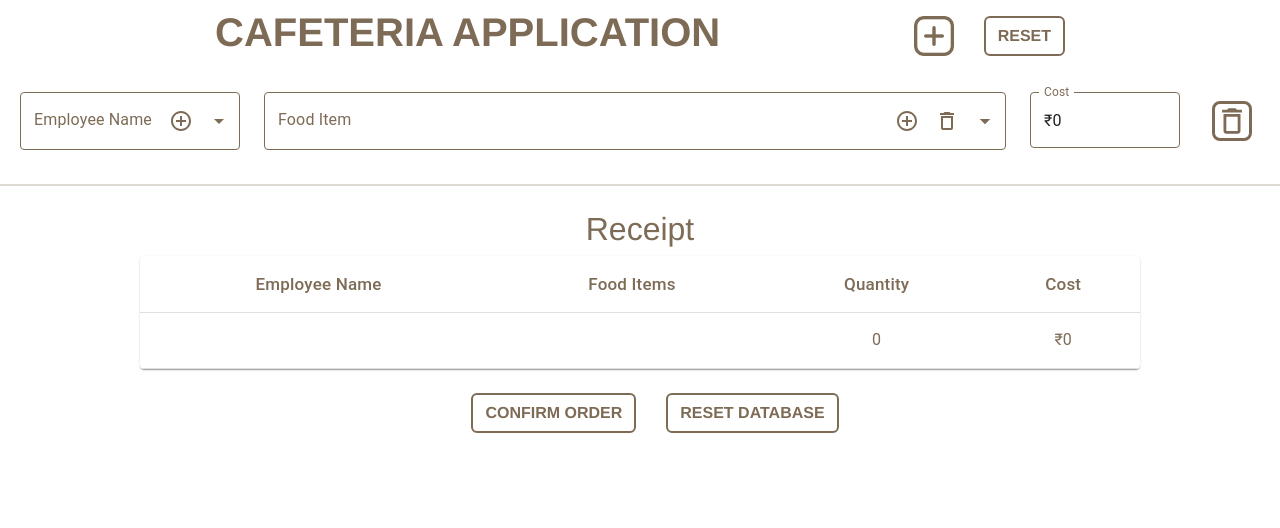
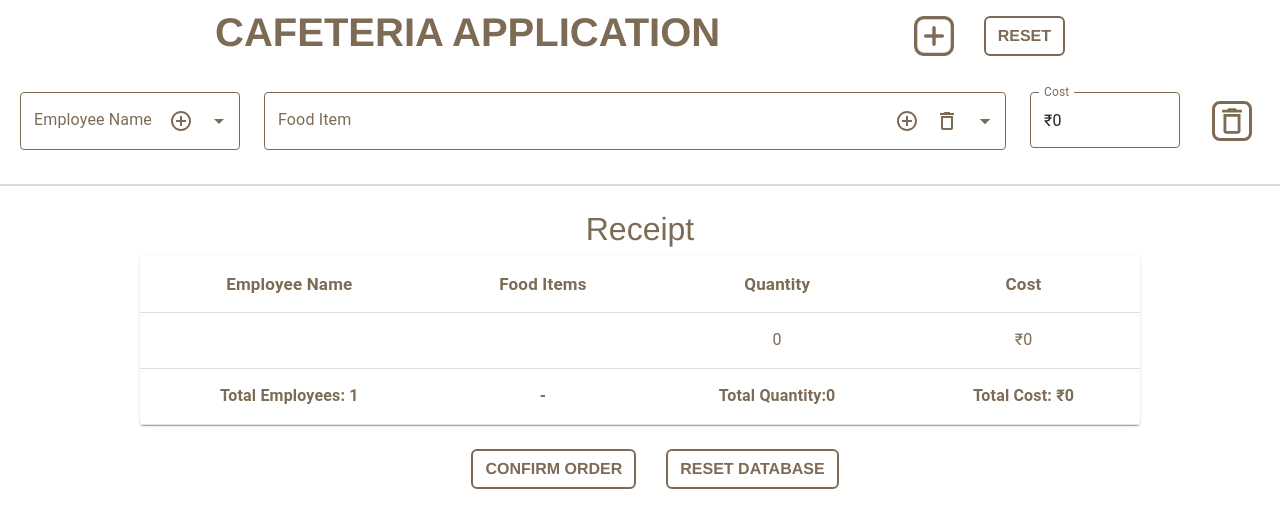
Before and after one commit to mayumithapa/CafeteriaApp, a React (Create React App) app in the folder cafeteria-application/: page / in a window 1280 px wide. Shown: the top 528 px of the page. Built offline with nearby package versions, Linux system fonts and the light colour scheme.

Commit message:
changes done

```diff
--- a/cafeteria-application/src/App.js
+++ b/cafeteria-application/src/App.js
@@ -1,17 +1,25 @@
-import React, { useState } from "react";
+import React, { useState, useEffect } from 'react';
 import Dropdown from "./Dropdown";
 import Navbar from "./Navbar";
 import Add from "./Add";
 import Receipt from "./Receipt";
 
 function App() {
-  const [forms, setForms] = useState([{id:0}]);
+  const [forms, setForms] = useState([{ id: 0 }]);
   const [nextId, setNextId] = useState(1);
-  const [open, setOpen] = useState(false); //for dialogue box
-  const [addType, setAddType] = useState(""); // for dialogue box type
-  const [emp, setEmp] = useState([]); // emp array
+  const [open, setOpen] = useState(false);
+  const [addType, setAddType] = useState("");
+  const [emp, setEmp] = useState([]);
   const [lunch, setLunch] = useState([]);
   const [selectedData, setSelectedData] = useState([]);
+
+  useEffect(() => {
+    const storedEmployees = JSON.parse(localStorage.getItem('employees')) || [];
+    const storedFoodItems = JSON.parse(localStorage.getItem('foodItems')) || [];
+
+    setEmp(storedEmployees);
+    setLunch(storedFoodItems);
+  }, []);
 
   const updateSelectedData = (id, employee, foodItems, totalCost) => {
     const updatedData = [...selectedData];
@@ -23,8 +31,9 @@ function App() {
       updatedData.push({ id, employee, foodItems, totalCost });
     }
 
-    setSelectedData(updatedData);// i need to read this function
+    setSelectedData(updatedData);
   };
+
   const handleAddClick = () => {
     setForms([{ id: nextId }, ...forms]);
     setNextId(nextId + 1);
@@ -32,10 +41,12 @@ function App() {
 
   const handleDeleteClick = (id) => {
     setForms(forms.filter((form) => form.id !== id));
+    setSelectedData(selectedData.filter((data) => data.id !== id));
   };
 
   const handleReset = () => {
-    setForms([{id:0}]);
+    setForms([{ }]);
+    setSelectedData([]);
   };
 
   const handleOpenAddDialog = (type) => {
@@ -49,9 +60,13 @@ function App() {
 
   const handleAddItem = (item) => {
     if (addType === "employee") {
-      setEmp([...emp, { name: item }]);
+      const updatedEmployees = [...emp, { name: item }];
+      setEmp(updatedEmployees);
+      localStorage.setItem('employees', JSON.stringify(updatedEmployees));
     } else if (addType === "food") {
-      setLunch([...lunch, { title: item.title, cost: item.cost }]);
+      const updatedFood = [...lunch, { title: item.title, cost: item.cost }];
+      setLunch(updatedFood);
+      localStorage.setItem('foodItems', JSON.stringify(updatedFood));
     }
     handleClose();
   };
@@ -60,8 +75,7 @@ function App() {
     <div className="App">
       <Navbar handleAddClick={handleAddClick} handleReset={handleReset} />
       <div className="body">
-        {forms.map((form) => {
-          return (
+        {forms.map((form) => (
           <Dropdown
             key={form.id}
             id={form.id}
@@ -71,11 +85,10 @@ function App() {
             handleOpenAddDialog={handleOpenAddDialog}
             updateSelectedData={updateSelectedData}
           />
-          );
-        })}
+        ))}
       </div>
       <Add open={open} onClose={handleClose} type={addType} onAdd={handleAddItem} />
-      <Receipt data={selectedData} />
+      <Receipt selectedData={selectedData} />
     </div>
   );
 }
--- a/cafeteria-application/src/Receipt.js
+++ b/cafeteria-application/src/Receipt.js
@@ -9,12 +9,19 @@ import TableRow from '@mui/material/TableRow';
 import Paper from '@mui/material/Paper';
 import { Divider, Box } from '@mui/material';
 
-const Receipt = ({ data }) => {
+const Receipt = ({ selectedData }) => {
   const [isOrderConfirmed, setIsOrderConfirmed] = useState(false);
 
   const confirmOrder = () => {
     setIsOrderConfirmed(true);
   };
+
+    // Calculate totals
+    const totalEmployees = selectedData.length;
+    const totalQuantity = selectedData.reduce((sum, row) =>
+      sum + row.foodItems.reduce((itemSum, item) => itemSum + item.count, 0)
+    , 0);
+    const totalCost = selectedData.reduce((sum, row) => sum + row.totalCost, 0);
 
   return (
     <>
@@ -28,14 +35,14 @@ const Receipt = ({ data }) => {
         <Table sx={{ minWidth: 400, maxWidth: 1000 }} aria-label="receipt table">
           <TableHead>
             <TableRow>
-              <TableCell align='center' sx={{ color: '#7d6b56', fontSize: 17 }}>Employee Name</TableCell>
-              <TableCell align="center" sx={{ color: '#7d6b56', fontSize: 17 }}>Food Items</TableCell>
-              <TableCell align="center" sx={{ color: '#7d6b56', fontSize: 17 }}>Quantity</TableCell>
-              <TableCell align="center" sx={{ color: '#7d6b56', fontSize: 17 }}>Cost</TableCell>
+              <TableCell align='center' sx={{ fontWeight: 'bold', color: '#7d6b56', fontSize: 17 }}>Employee Name</TableCell>
+              <TableCell align="center" sx={{ fontWeight: 'bold', color: '#7d6b56', fontSize: 17 }}>Food Items</TableCell>
+              <TableCell align="center" sx={{ fontWeight: 'bold', color: '#7d6b56', fontSize: 17 }}>Quantity</TableCell>
+              <TableCell align="center" sx={{ fontWeight: 'bold', color: '#7d6b56', fontSize: 17 }}>Cost</TableCell>
             </TableRow>
           </TableHead>
           <TableBody>
-            {data.map((row, index) => (
+            {selectedData.map((row, index) => (
               <TableRow key={index}>
                 <TableCell component="th" scope="row" align='center' sx={{ color: '#7d6b56', fontSize: 16 }}>
                   {row.employee ? row.employee.name : ""}
@@ -49,6 +56,14 @@ const Receipt = ({ data }) => {
                 <TableCell align="center" sx={{ color: '#7d6b56', fontSize: 16 }}>{`₹${row.totalCost}`}</TableCell>
               </TableRow>
             ))}
+            <TableRow>
+              <TableCell align='center' sx={{ fontWeight: 'bold', color: '#7d6b56', fontSize: 16 }}>Total Employees: {totalEmployees}</TableCell>
+              <TableCell align="center" sx={{ fontWeight: 'bold', color: '#7d6b56', fontSize: 16 }}>-</TableCell>
+              <TableCell align="center" sx={{ fontWeight: 'bold', color: '#7d6b56', fontSize: 16 }}>Total Quantity:
+                {totalQuantity}
+              </TableCell>
+              <TableCell align="center" sx={{ fontWeight: 'bold', color: '#7d6b56', fontSize: 16 }}>Total Cost:{` ₹${totalCost}`}</TableCell>
+            </TableRow>
           </TableBody>
         </Table>
       </TableContainer>
```
Also changed, not shown: cafeteria-application/src/Dropdown.js (+1 -6 lines), cafeteria-application/src/Navbar.js (+0 -27 lines). Lines whose indentation alone changed are shown as unchanged.
